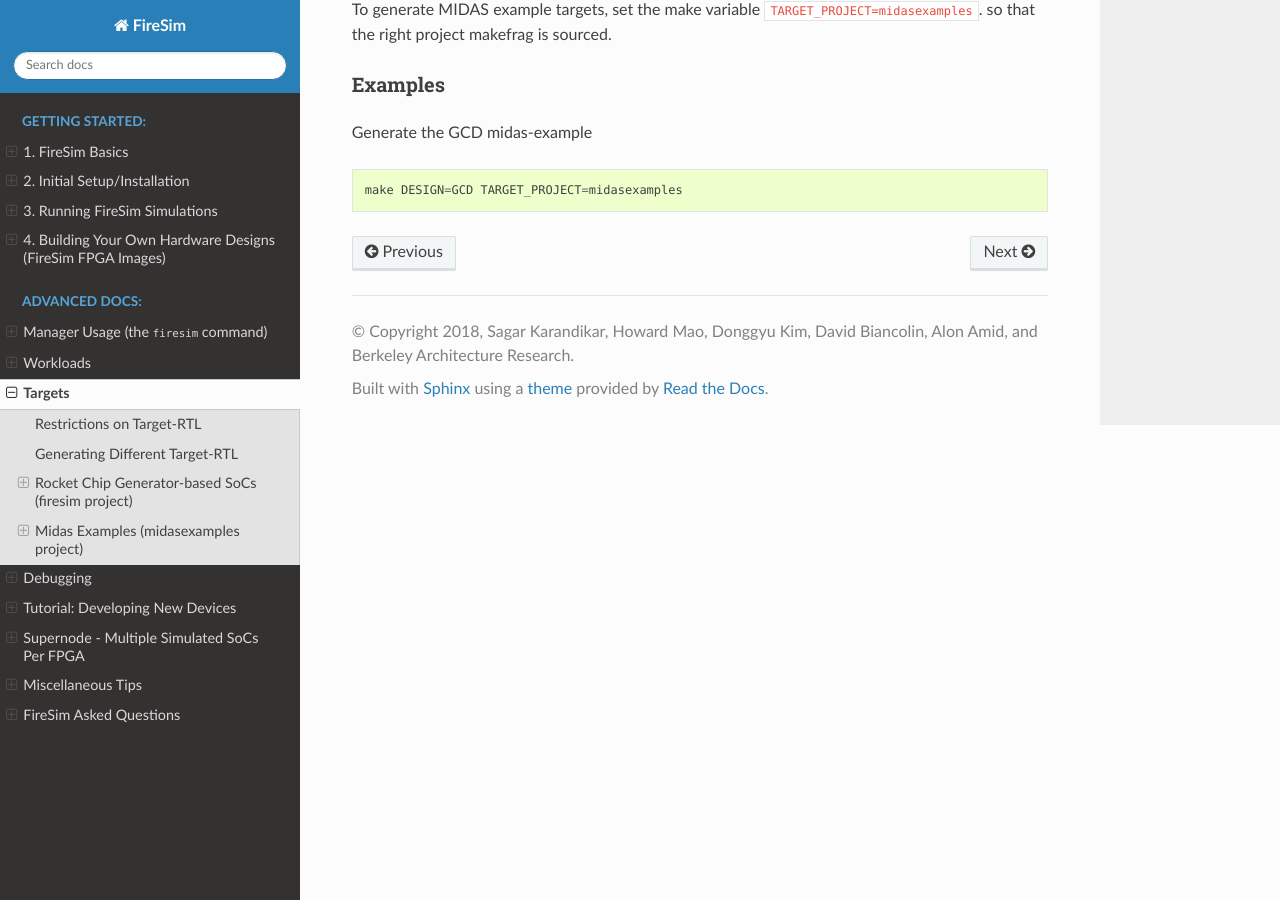
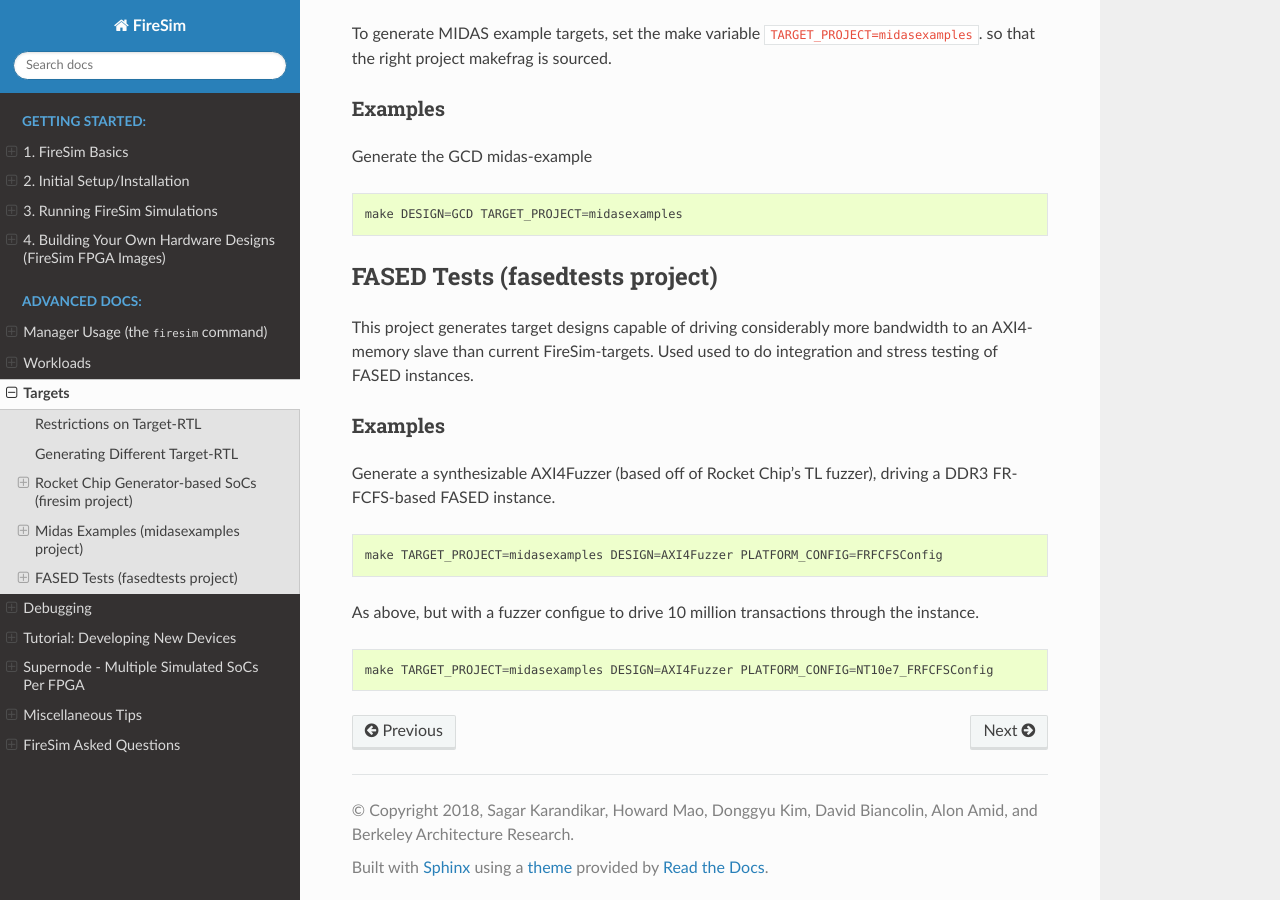
Before and after one commit to firesim/firesim, a Sphinx documentation site: the page built from docs/Advanced-Usage/Generating-Different-Targets.rst, in a window 1280 px wide and 900 px high, scrolled down 3114 px. Built offline with Sphinx 7.4.7 and the Read the Docs theme 2.0.0, drawn with Linux system fonts in a browser that asks for light colours; some of the changed text lies outside the part shown.

Commit message:
[docs] Add an entry for FASED Tests in Targets

```diff
--- a/docs/Advanced-Usage/Generating-Different-Targets.rst
+++ b/docs/Advanced-Usage/Generating-Different-Targets.rst
@@ -33,13 +33,14 @@
 
 These projects are:
 
-1. **firesim** (Default): Rocket-chip-based targets. These include targets with
+1. **firesim** (Default): rocket chip-based targets. These include targets with
    either BOOM or rocket pipelines, and should be your starting point if you're
-   building an SoC with the Rocket-Chip generator.
-2. **midasexamples**: Contains the `MIDAS example designs
+   building an SoC with the Rocket Chip generator.
+2. **midasexamples**: the `MIDAS example designs
    <https://github.com/ucb-bar/midas-examples>`_, a set of simple chisel
    circuits like GCD, that demonstrate how to use MIDAS.  These are useful test
    cases for bringing up new MIDAS features.
+3. **fasedtests**: designs to do integration testing of FASED memory-system timing models.
 
 Projects have the following directory structure:
 
@@ -176,3 +177,27 @@
 ::
 
     make DESIGN=GCD TARGET_PROJECT=midasexamples
+
+FASED Tests (fasedtests project)
+--------------------------------------------------
+This project generates target designs capable of driving considerably more
+bandwidth to an AXI4-memory slave than current FireSim-targets. Used used to do
+integration and stress testing of FASED instances.
+
+--------
+Examples
+--------
+
+Generate a synthesizable AXI4Fuzzer (based off of Rocket Chip's TL fuzzer), driving a
+DDR3 FR-FCFS-based FASED instance.
+
+::
+
+    make TARGET_PROJECT=midasexamples DESIGN=AXI4Fuzzer PLATFORM_CONFIG=FRFCFSConfig
+
+As above, but with a fuzzer configue to drive 10 million transactions through
+the instance.
+
+::
+
+    make TARGET_PROJECT=midasexamples DESIGN=AXI4Fuzzer PLATFORM_CONFIG=NT10e7_FRFCFSConfig
```
